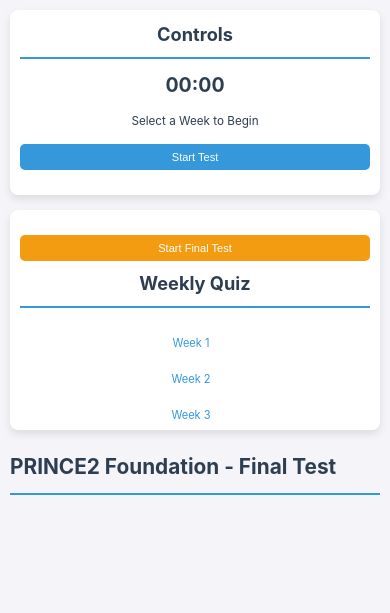
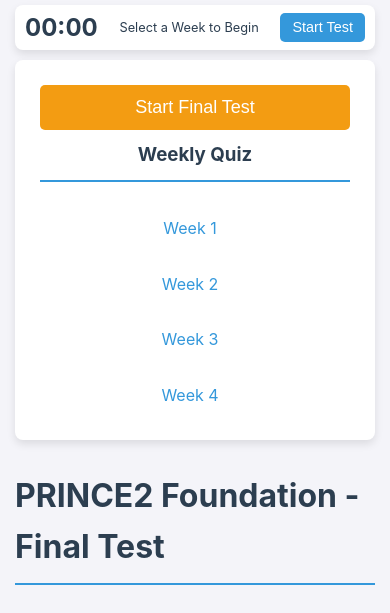
Before and after one commit to jakessteve/PRINCE2, a plain HTML site: page index.html in a window 390 px wide. Both pictures are taken after a click on the button "Start Final Test". Drawn offline with Linux system fonts and the light colour scheme.

Commit message:
Update style.css

```diff
--- a/style.css
+++ b/style.css
@@ -1,3 +1,10 @@
+/* --- Universal Box Sizing --- */
+*,
+*::before,
+*::after {
+    box-sizing: border-box;
+}
+
 /* --- General Body and Typography --- */
 body {
     font-family: -apple-system, BlinkMacSystemFont, "Segoe UI", Roboto, Helvetica, Arial, sans-serif;
@@ -5,8 +12,7 @@
     margin: 0;
     background-color: #f4f4f9;
     color: #2c3e50;
-    padding: 20px;
-    font-size: 16px;
+    padding: 20px 40px;
 }
 
 h1,
@@ -14,7 +20,7 @@
 h3 {
     color: #2c3e50;
     border-bottom: 2px solid #3498db;
-    padding-bottom: 8px;
+    padding-bottom: 10px;
     margin-top: 0;
 }
 
@@ -22,33 +28,31 @@
 .page-container {
     display: flex;
     flex-wrap: wrap;
-    gap: 15px;
-    max-width: 1200px;
-    margin: 0 auto;
+    gap: 20px;
 }
 
 .main-content {
     flex: 4;
-    min-width: 280px;
+    min-width: 300px;
     order: 1;
 }
 
 .sidebar {
     flex: 1;
-    min-width: 260px;
+    min-width: 280px;
     position: sticky;
-    top: 10px;
-    max-height: calc(100vh - 20px);
+    top: 20px;
+    max-height: calc(100vh - 40px);
     display: flex;
     flex-direction: column;
-    gap: 15px;
+    gap: 20px;
     order: 2;
 }
 
 /* --- Reusable Box Style --- */
 .sidebar-group {
     background: #ffffff;
-    padding: 20px;
+    padding: 25px;
     border-radius: 8px;
     box-shadow: 0 4px 8px rgba(0, 0, 0, 0.1);
     flex-shrink: 0;
@@ -58,7 +62,6 @@
 .sidebar h2,
 .sidebar h3 {
     text-align: center;
-    font-size: 1.4em;
 }
 
 .sidebar h2.pass {
@@ -72,23 +75,23 @@
 /* --- Weekly Index --- */
 #week-index-container {
     flex-grow: 1;
-    min-height: 120px;
+    min-height: 150px;
     display: flex;
     flex-direction: column;
 }
 
 #week-index {
     overflow-y: auto;
-    padding-right: 8px;
+    padding-right: 10px;
     list-style-type: none;
     padding-left: 0;
     margin: 0;
     flex-grow: 1;
-    max-height: 350px;
+    max-height: 400px;
 }
 
 #week-index li {
-    padding: 4px;
+    padding: 5px;
     text-align: center;
 }
 
@@ -96,7 +99,7 @@
     text-decoration: none;
     color: #3498db;
     display: block;
-    padding: 8px;
+    padding: 10px;
     border-radius: 6px;
     transition: background-color 0.3s, color 0.3s;
 }
@@ -104,6 +107,7 @@
 #week-index a:hover {
     background-color: #1e90ff;
     color: #ffffff;
+    text-decoration: none;
 }
 
 #week-index a.active-week {
@@ -116,11 +120,12 @@
 #week-index a.active-week:hover {
     background-color: #1e90ff;
     color: #ffffff;
+    text-decoration: none;
 }
 
 /* --- Custom Scrollbar Styling --- */
 #week-index::-webkit-scrollbar {
-    width: 6px;
+    width: 8px;
 }
 
 #week-index::-webkit-scrollbar-track {
@@ -143,20 +148,19 @@
     top: 0;
     background-color: #f4f4f9;
     z-index: 10;
-    padding: 15px 0;
-    font-size: 1.8em;
+    padding-top: 20px;
 }
 
 .question-block {
-    margin-bottom: 20px;
-    padding-bottom: 15px;
+    margin-bottom: 25px;
+    padding-bottom: 20px;
     border-bottom: 1px solid #ecf0f1;
 }
 
 .question-block p {
     font-weight: bold;
-    font-size: 1.05em;
-    margin-bottom: 12px;
+    font-size: 1.1em;
+    margin-bottom: 15px;
     color: #34495e;
 }
 
@@ -166,8 +170,8 @@
 }
 
 .question-block li {
-    margin-bottom: 8px;
-    padding: 6px;
+    margin-bottom: 10px;
+    padding: 8px;
     border-radius: 5px;
     border-left: 3px solid transparent;
     transition: background-color 0.3s, border-left 0.3s;
@@ -180,11 +184,10 @@
 label {
     cursor: pointer;
     display: block;
-    font-size: 0.95em;
 }
 
 input[type="radio"] {
-    margin-right: 10px;
+    margin-right: 12px;
 }
 
 .question-block li.selected-answer {
@@ -196,15 +199,14 @@
 .btn {
     background-color: #3498db;
     color: white;
-    padding: 10px 20px;
+    padding: 12px 25px;
     border: none;
     border-radius: 5px;
     cursor: pointer;
-    font-size: 1em;
+    font-size: 18px;
     display: block;
     width: 100%;
-    max-width: 300px;
-    margin: 15px auto;
+    margin-top: 20px;
     text-align: center;
     transition: background-color 0.3s;
 }
@@ -220,7 +222,8 @@
 
 .btn-final-test {
     background-color: #f39c12;
-    margin-bottom: 8px;
+    margin-top: 0;
+    margin-bottom: 10px;
 }
 
 .btn-final-test:hover:not(:disabled) {
@@ -229,10 +232,10 @@
 
 /* Timer styles */
 #timer {
-    font-size: 2.5em;
+    font-size: 3em;
     font-weight: bold;
     text-align: center;
-    margin-bottom: 15px;
+    margin-bottom: 20px;
     line-height: 1.2;
     transition: color 0.5s ease;
 }
@@ -253,20 +256,20 @@
 }
 
 #question-counter {
-    font-size: 1.1em;
+    font-size: 1.2em;
     text-align: center;
-    margin-bottom: 15px;
-    line-height: 1.4;
+    margin-bottom: 20px;
+    line-height: 1.5;
 }
 
 /* --- Result Containers --- */
 #score-container,
 #analysis-container,
 #all-answers-container {
-    margin-top: 25px;
-    padding: 15px;
+    margin-top: 30px;
+    padding: 20px;
     background-color: #ffffff;
-    border-left: 4px solid #3498db;
+    border-left: 5px solid #3498db;
     border-radius: 5px;
 }
 
@@ -274,33 +277,9 @@
     border-left-color: #e74c3c;
 }
 
-#score-container .score-correct {
-    font-size: 1.3em;
-    font-weight: bold;
-    color: #2ecc71;
-}
-
-#score-container .score-total {
-    font-size: 1.3em;
-    font-weight: bold;
-    color: #2c3e50;
-}
-
-#score-container .pass-rate {
-    color: #2ecc71;
-}
-
-#score-container .fail-rate {
-    color: #e74c3c;
-}
-
-#score-container .fail-count {
-    color: #e74c3c;
-}
-
 .answer-item {
-    padding: 12px;
-    margin-bottom: 12px;
+    padding: 15px;
+    margin-bottom: 15px;
     background-color: #f8f9fa;
     border-left: 3px solid #3498db;
     border-radius: 4px;
@@ -311,8 +290,8 @@
 }
 
 .answer-item p {
-    margin: 4px 0;
-    line-height: 1.4;
+    margin: 5px 0;
+    line-height: 1.5;
 }
 
 .answer-item .rationale-text {
@@ -325,13 +304,13 @@
 
 /* --- Control Box Enhancements --- */
 #question-counter .answered-count {
-    font-size: 1.3em;
+    font-size: 1.5em;
     font-weight: bold;
     color: #2ecc71;
 }
 
 #question-counter .total-count {
-    font-size: 1.3em;
+    font-size: 1.5em;
     font-weight: bold;
     color: #2c3e50;
 }
@@ -364,169 +343,123 @@
 }
 
 /* --- Responsive Design --- */
-@media (max-width: 1024px) {
+@media (max-width: 900px) {
+
+    /* Remove body padding and apply it to children to fix sticky issues */
+    body {
+        padding: 0;
+    }
+
     .page-container {
         flex-direction: column;
-        gap: 10px;
-    }
-
-    .sidebar {
-        position: relative;
-        top: 0;
-        order: 0;
-        min-width: 100%;
-        max-height: none;
+        gap: 0;
+        /* Control gap with section padding instead */
     }
 
     .main-content {
         order: 1;
-        min-width: 100%;
+        padding: 20px;
+    }
+
+    .sidebar {
+        position: sticky;
+        top: 0;
+        order: 0;
+        max-height: none;
+        padding: 10px 20px;
+        background-color: #f4f4f9;
+        z-index: 20;
+        gap: 10px;
     }
 
     #main-title {
-        padding: 10px 0;
-        font-size: 1.6em;
+        padding-top: 0;
     }
 
     #week-index-container {
-        max-height: 250px;
+        max-height: 300px;
     }
 
     #week-index {
-        max-height: 240px;
-    }
-
-    .btn {
-        max-width: 100%;
-    }
-
-    #timer {
-        font-size: 2em;
+        max-height: 288px;
     }
 }
 
-@media (max-width: 768px) {
-    body {
+/* --- Mobile Specific Enhancements (Phones) --- */
+@media (max-width: 600px) {
+    .main-content {
         padding: 15px;
-        font-size: 14px;
-    }
-
-    h1,
-    h2,
-    h3 {
-        font-size: 1.3em;
-    }
-
-    .sidebar-group {
-        padding: 15px;
-    }
-
-    #week-index a {
-        padding: 6px;
-        font-size: 0.9em;
-    }
-
-    .question-block p {
-        font-size: 1em;
-    }
-
-    label {
-        font-size: 0.9em;
-    }
-
-    .btn {
-        padding: 8px 15px;
-        font-size: 0.9em;
-    }
-
-    #timer {
-        font-size: 1.8em;
-    }
-
-    #question-counter {
-        font-size: 1em;
-    }
-
-    #score-container,
-    #analysis-container,
-    #all-answers-container {
-        padding: 12px;
-    }
-
-    .answer-item {
-        padding: 10px;
-    }
-}
-
-@media (max-width: 480px) {
-    body {
-        padding: 10px;
-        font-size: 13px;
-    }
-
-    h1,
-    h2,
-    h3 {
-        font-size: 1.2em;
+        /* Tighter padding for main content on small screens */
     }
 
     .sidebar {
-        min-width: 100%;
+        padding: 5px 15px;
+        /* Tighter padding for sidebar on small screens */
     }
 
-    .sidebar-group {
-        padding: 10px;
+    #sidebar-title {
+        display: none;
     }
 
-    #week-index-container {
-        max-height: 200px;
+    #controls-box {
+        display: flex;
+        flex-direction: row;
+        align-items: center;
+        justify-content: space-between;
+        padding: 8px 10px;
+        gap: 10px;
     }
 
-    #week-index {
-        max-height: 190px;
-    }
-
-    #week-index a {
-        padding: 5px;
-        font-size: 0.85em;
-    }
-
-    .question-block {
-        margin-bottom: 15px;
-        padding-bottom: 10px;
-    }
-
-    .question-block p {
-        font-size: 0.95em;
-    }
-
-    label {
-        font-size: 0.85em;
-    }
-
-    input[type="radio"] {
-        margin-right: 8px;
-    }
-
-    .btn {
-        padding: 7px 12px;
-        font-size: 0.85em;
+    #controls-box>* {
+        margin: 0;
     }
 
     #timer {
         font-size: 1.5em;
+        font-weight: bold;
+        text-align: left;
+        line-height: 1;
+        white-space: nowrap;
+        flex-shrink: 0;
     }
 
     #question-counter {
-        font-size: 0.9em;
+        font-size: 0.8em;
+        text-align: center;
+        line-height: 1.2;
+        white-space: nowrap;
+        flex-grow: 1;
     }
 
-    #score-container .score-correct,
-    #score-container .score-total {
-        font-size: 1.1em;
+    #start-btn,
+    #finish-btn {
+        padding: 8px 12px;
+        font-size: 0.9em;
+        flex-grow: 0;
+        flex-shrink: 0;
+        width: auto;
     }
 
-    .answer-item p {
-        font-size: 0.9em;
+    /* UPDATED: Specific styles for the Start button to handle two lines */
+    #start-btn {
+        line-height: 1.2;
+        text-align: center;
+        padding-top: 6px;
+        padding-bottom: 6px;
+    }
+
+    #main-title {
+        position: static;
+        padding-top: 10px;
+    }
+
+    /* Adjust height of weekly quiz box on mobile */
+    #week-index-container {
+        min-height: 380px;
+    }
+
+    /* Allow week list to fill its taller container */
+    #week-index {
+        max-height: none;
     }
 }
```
